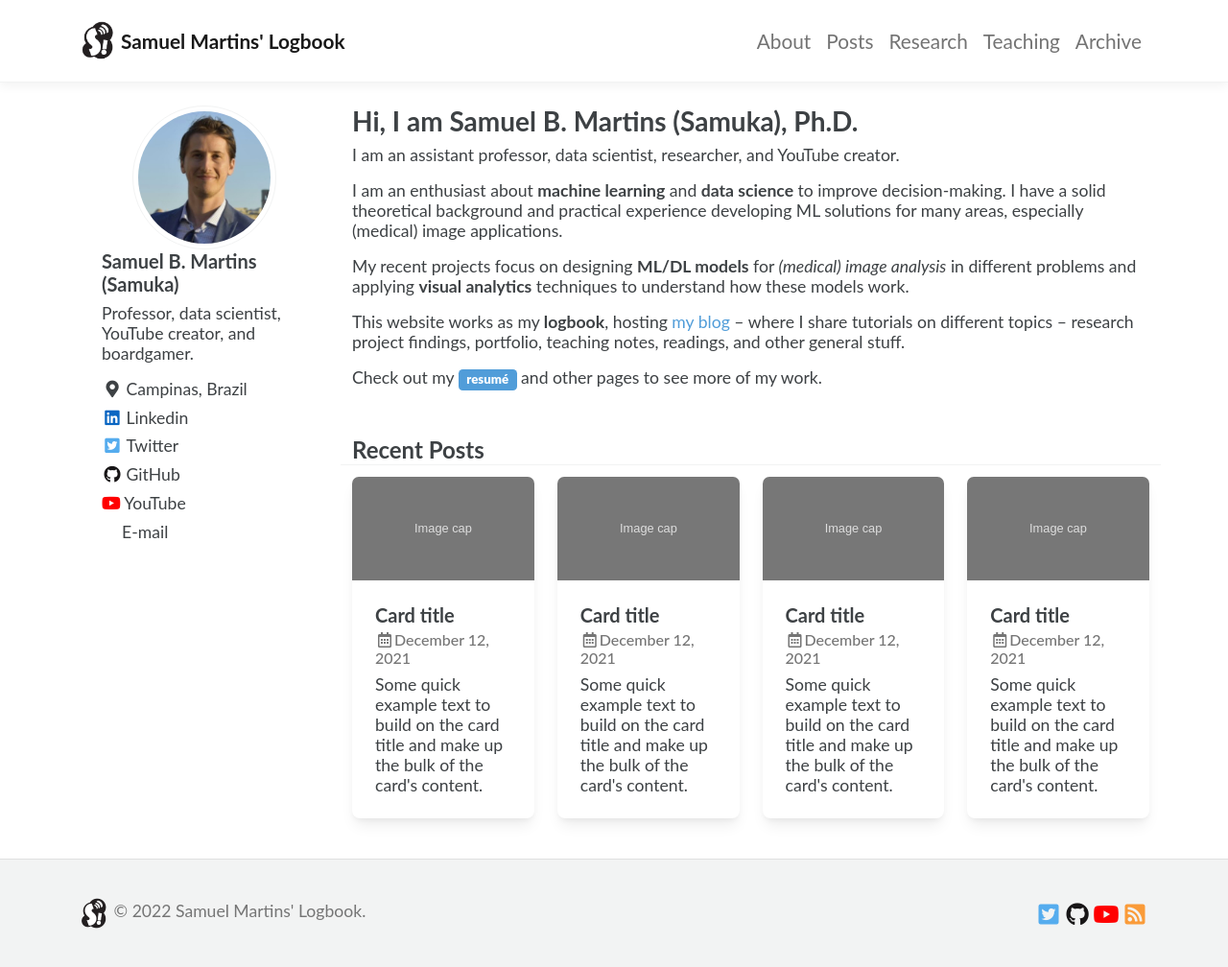
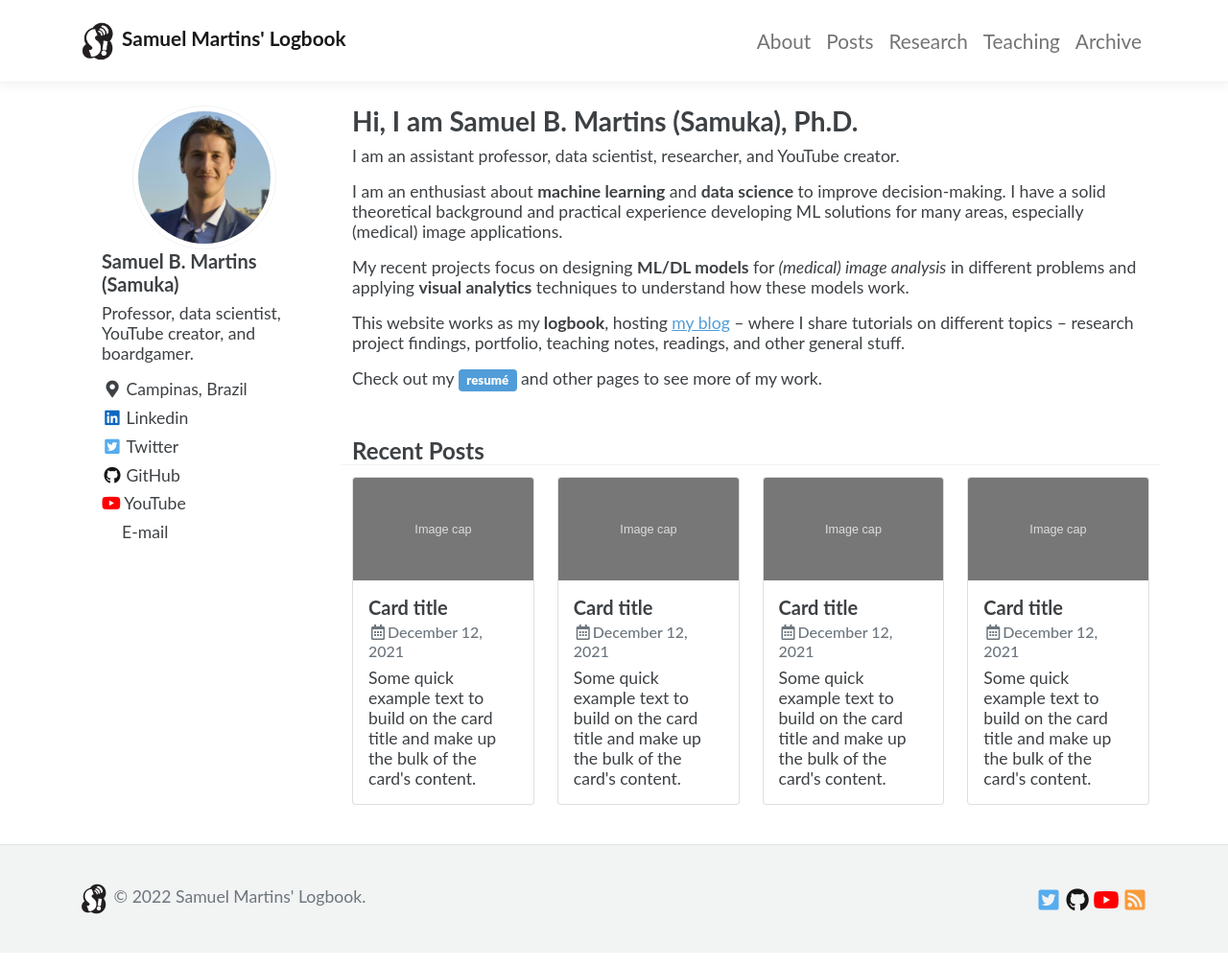
Before and after one commit to iamsamucoding/iamsamucoding.github.io, a Jekyll site: the page built from index.html, in a window 1280 px wide. Shown: the whole page at 96% size. Built offline with Jekyll 4.4.1, drawn with Linux system fonts in a browser that asks for light colours; nearby versions of some CDN libraries.

Commit message:
removing css MDB from default layout

```diff
--- a/_layouts/default.html
+++ b/_layouts/default.html
@@ -11,7 +11,6 @@
     <link href="https://cdn.jsdelivr.net/npm/bootstrap@5.0.2/dist/css/bootstrap.min.css" rel="stylesheet">
     <script src="https://cdn.jsdelivr.net/npm/bootstrap@5.0.2/dist/js/bootstrap.bundle.min.js"></script>
     <link rel="stylesheet" href="https://cdn.jsdelivr.net/npm/bootstrap-icons@1.8.1/font/bootstrap-icons.css">
-    <link href="https://cdnjs.cloudflare.com/ajax/libs/mdb-ui-kit/3.11.0/mdb.min.css" rel="stylesheet" />
 
     <link href="/assets/css/all.min.css" rel="stylesheet">  <!-- font-awesome -->
     <link href="/assets/css/styles.css" rel="stylesheet">
@@ -39,6 +38,5 @@
 </body>
 
 <script type="text/javascript" src="/assets/js/main.js"></script>
-<script type="text/javascript" src="https://cdnjs.cloudflare.com/ajax/libs/mdb-ui-kit/3.11.0/mdb.min.js"></script>
 
 </html>
```
